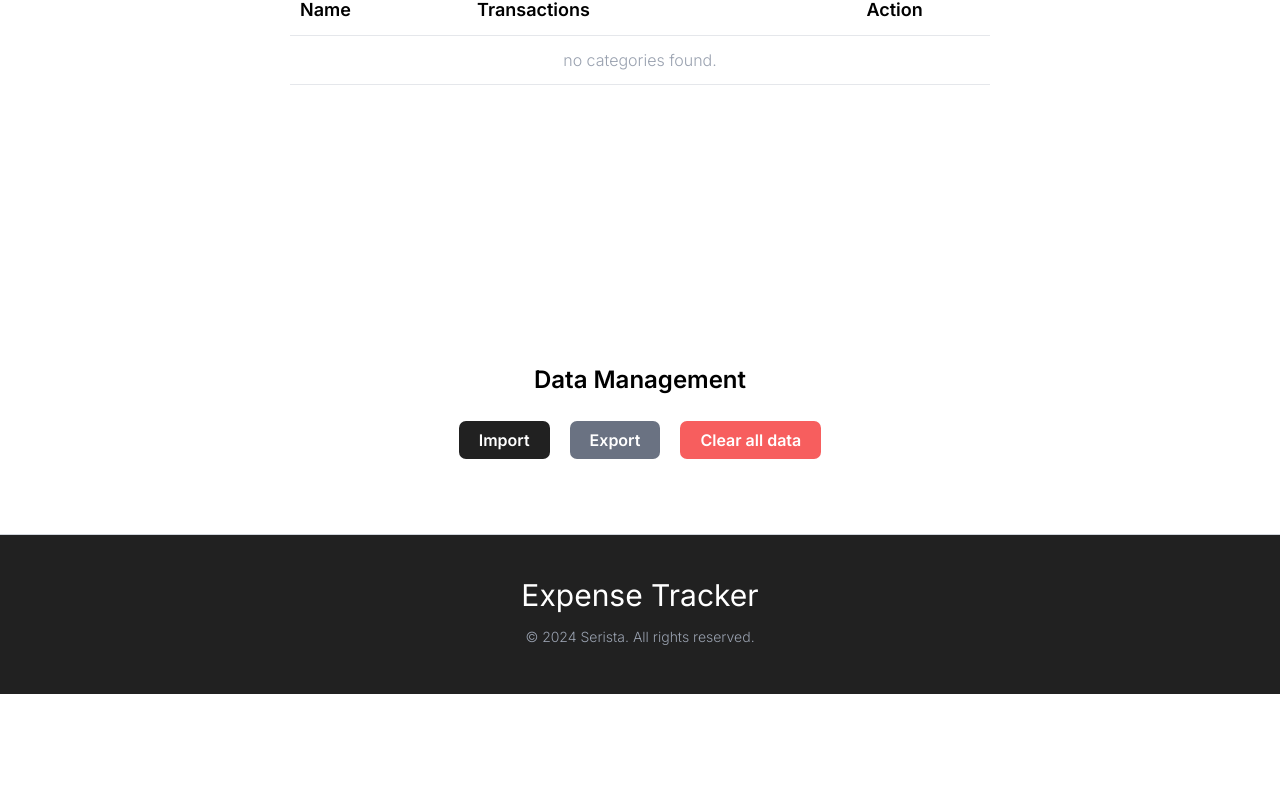
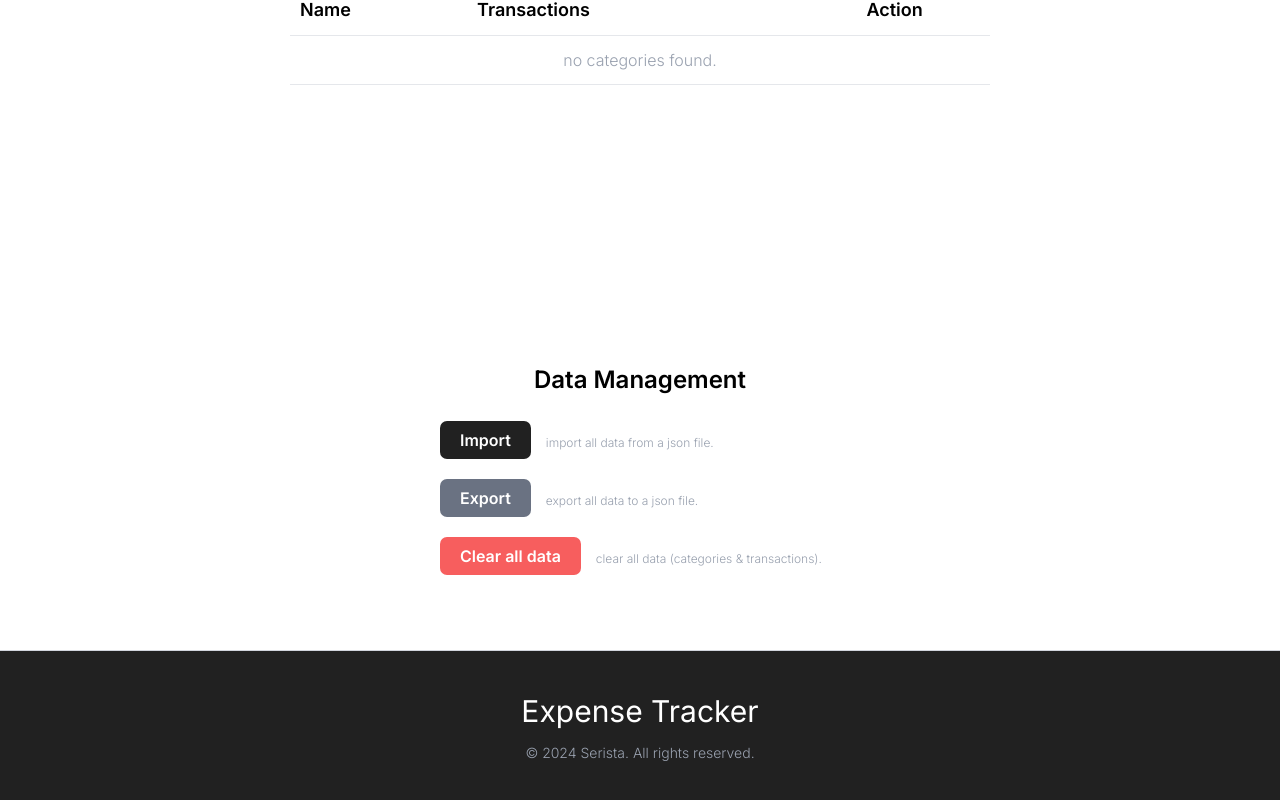
Before and after one commit to Serista3/expense_tracker, a Vue app: page /setting in a window 1280 px wide. Shown: the part 773-1573 px from the top of the page. Before the commit the page ends 1467 px from the top, so only its background shows below. Built offline with nearby package versions, Linux system fonts and the light colour scheme.

Commit message:
finish process export data

```diff
--- a/src/views/Setting.vue
+++ b/src/views/Setting.vue
@@ -18,7 +18,7 @@ import { useCategories } from '@/composables/useCategories';
 import { useTransaction } from '@/composables/useTransaction';
 import { useUserData } from '@/composables/useUserData';
 import { useModalScrollLock } from '@/composables/useModalScrollLock';
-import { ref } from 'vue'
+import { nextTick, ref, useTemplateRef } from 'vue'
 
 const {
         categories,
@@ -68,6 +68,32 @@ const handleProfilesave = function(){
 
     success.value = true;
     notiTimeout = setTimeout(() => success.value = false, 3000);
+}
+
+const urlData = ref(null);
+const downloadLink = useTemplateRef('downloadLink');
+
+// ส่งข้อมูลทั้งหมดไปเป็นไฟล์ JSON
+const exportData = async function(){
+    const data = JSON.stringify([{
+        user: {
+            username: userName.value,
+            imgUrl: userAvatar.value,
+            budgets: userBudgets.value
+        },
+        categories: categories.value,
+        transactions: transactions.value
+    }], null, '\t');
+
+    const blob = new Blob([data], { type: 'application/json'} );
+    urlData.value = URL.createObjectURL(blob);
+
+    // ให้ vue render element ให้เสร็จก่อน แล้วค่อยกด link เพื่อโหลดไฟล์
+    await nextTick();
+    downloadLink.value.click();
+
+    URL.revokeObjectURL(urlData.value);
+    urlData.value = null;
 }
 
 </script>
@@ -137,12 +163,22 @@ const handleProfilesave = function(){
             </div>
 
         </div>
-        <div class="data-management">
+        <div class="data-management max-w-[40rem] mx-auto">
             <h2 class="data__title mb-8 text-[2.4rem] font-semibold text-center">Data Management</h2>
-            <div class="data__content flex justify-center items-center gap-8">
-                <Button class="btn-import bg-dark hover:bg-gray-700">Import</Button>
-                <Button class="btn-export bg-gray-500 hover:bg-gray-600">Export</Button>
-                <Button class="btn-clear bg-alert hover:bg-[#f72525]">Clear all data</Button>
+            <div class="data__content flex flex-col justify-center items-start gap-8">
+                <div class="data__import flex justify-center items-center gap-6">
+                    <Button class="btn-import bg-dark hover:bg-gray-700">Import</Button>
+                    <div class="text-[1.2rem] text-gray-400 font-light mt-2">import all data from a json file.</div>
+                </div>
+                <div class="data__export flex justify-center items-center gap-6">
+                    <a v-if="urlData" :href="urlData" download="data.json" class="hidden" ref="downloadLink"></a>
+                    <Button @click="exportData" class="btn-export bg-gray-500 hover:bg-gray-600">Export</Button>
+                    <div class="text-[1.2rem] text-gray-400 font-light mt-2">export all data to a json file.</div>
+                </div>
+                <div class="data__clear flex justify-center items-center gap-6">
+                    <Button class="btn-clear bg-alert hover:bg-[#f72525]">Clear all data</Button>
+                    <div class="text-[1.2rem] text-gray-400 font-light mt-2">clear all data (categories & transactions).</div>
+                </div>
             </div>
         </div>
         <Transition name="noti-fade">
```
